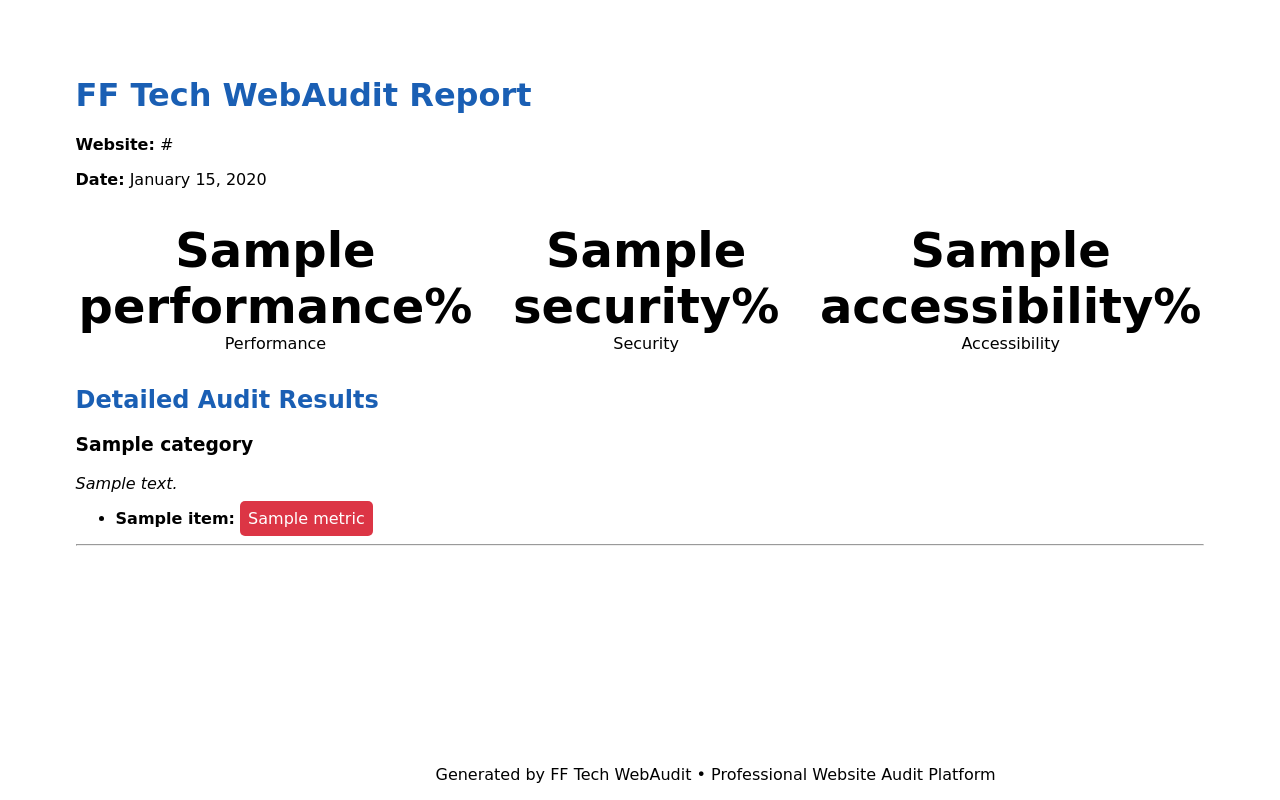
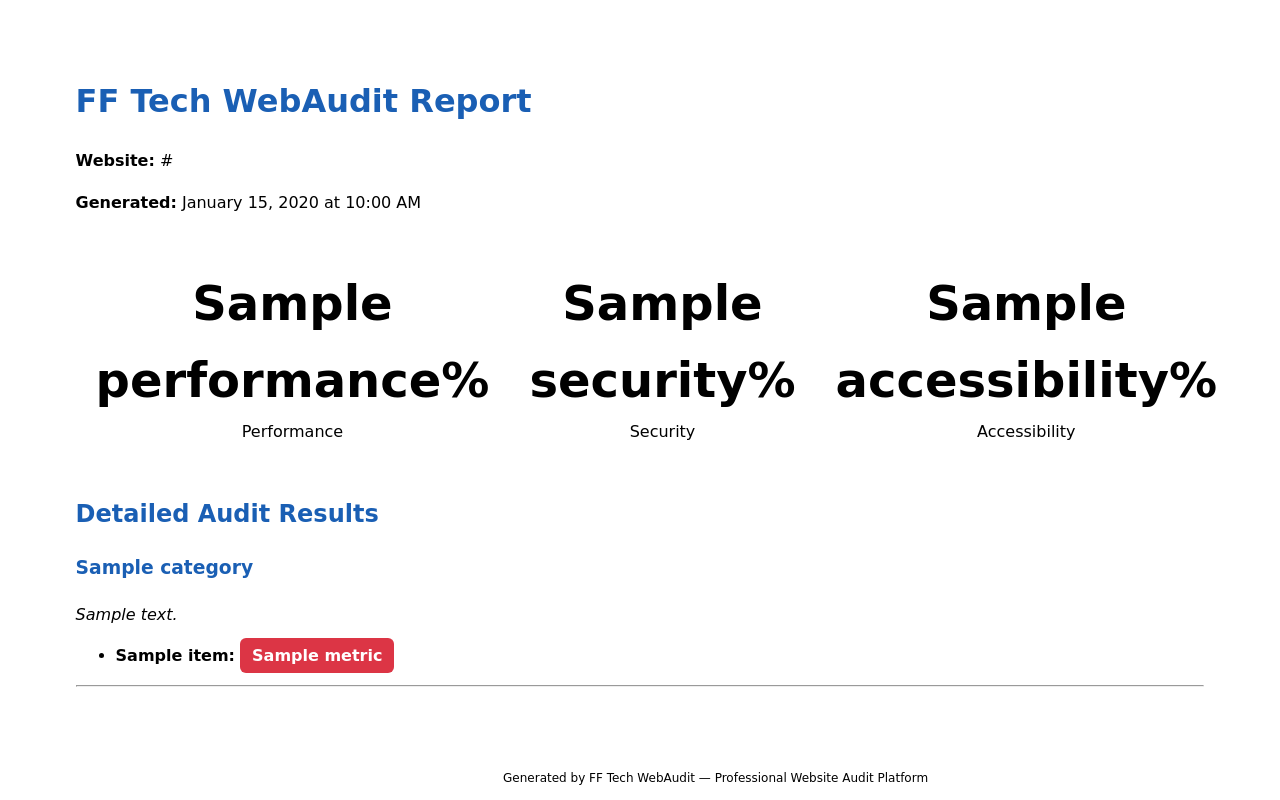
Before and after one commit to Swalehjamshaid/The-Web-for-Audit, a Flask app: template templates/report_pdf.html in a window 1280 px wide. Run offline with Flask 3, Linux system fonts and the light colour scheme; tables that the repository leaves empty hold one stand-in row (values such as "Sample post"); the template is opened without the code that fills it: values that come from a table or form of the project are taken from there, most other values are stand-ins (such as "Sample title", 1, 10 or a date in 2020); some libraries are stand-ins or nearby versions.

Commit message:
Update report_pdf.html

```diff
--- a/templates/report_pdf.html
+++ b/templates/report_pdf.html
@@ -1,11 +1,14 @@
 <!DOCTYPE html>
 <html>
 <head>
+    <meta charset="utf-8">
     <style>
-        body { font-family: "DejaVu Sans", sans-serif; margin: 2cm; }
-        h1, h2 { color: #1a5fb4; }
+        body { font-family: "DejaVu Sans", sans-serif; margin: 2cm; line-height: 1.6; }
+        h1, h2, h3 { color: #1a5fb4; }
         .score { font-size: 48px; font-weight: bold; }
-        .badge { padding: 8px; border-radius: 5px; color: white; }
+        table { width: 100%; border-collapse: collapse; margin: 30px 0; }
+        td { text-align: center; padding: 20px; }
+        .badge { padding: 8px 12px; border-radius: 6px; color: white; font-weight: bold; }
         .excellent { background: #28a745; }
         .good { background: #17a2b8; }
         .fair { background: #ffc107; color: black; }
@@ -15,22 +18,13 @@
 <body>
     <h1>FF Tech WebAudit Report</h1>
     <p><strong>Website:</strong> {{ report.website_url }}</p>
-    <p><strong>Date:</strong> {{ report.date_audited.strftime("%B %d, %Y") }}</p>
+    <p><strong>Generated:</strong> {{ report.date_audited.strftime("%B %d, %Y at %I:%M %p") }}</p>
 
-    <table width="100%" style="margin: 30px 0;">
+    <table>
         <tr>
-            <td width="33%" align="center">
-                <div class="score">{{ data.performance }}%</div>
-                <div>Performance</div>
-            </td>
-            <td width="33%" align="center">
-                <div class="score">{{ data.security }}%</div>
-                <div>Security</div>
-            </td>
-            <td width="33%" align="center">
-                <div class="score">{{ data.accessibility }}%</div>
-                <div>Accessibility</div>
-            </td>
+            <td><div class="score">{{ data.performance }}%</div>Performance</td>
+            <td><div class="score">{{ data.security }}%</div>Security</td>
+            <td><div class="score">{{ data.accessibility }}%</div>Accessibility</td>
         </tr>
     </table>
 
@@ -55,8 +49,8 @@
     <hr>
     {% endfor %}
 
-    <footer style="position: fixed; bottom: 0; width: 100%; text-align: center;">
-        <p>Generated by FF Tech WebAudit • Professional Website Audit Platform</p>
+    <footer style="position: fixed; bottom: 0; width: 100%; text-align: center; font-size: 12px;">
+        <p>Generated by FF Tech WebAudit — Professional Website Audit Platform</p>
     </footer>
 </body>
 </html>
```
